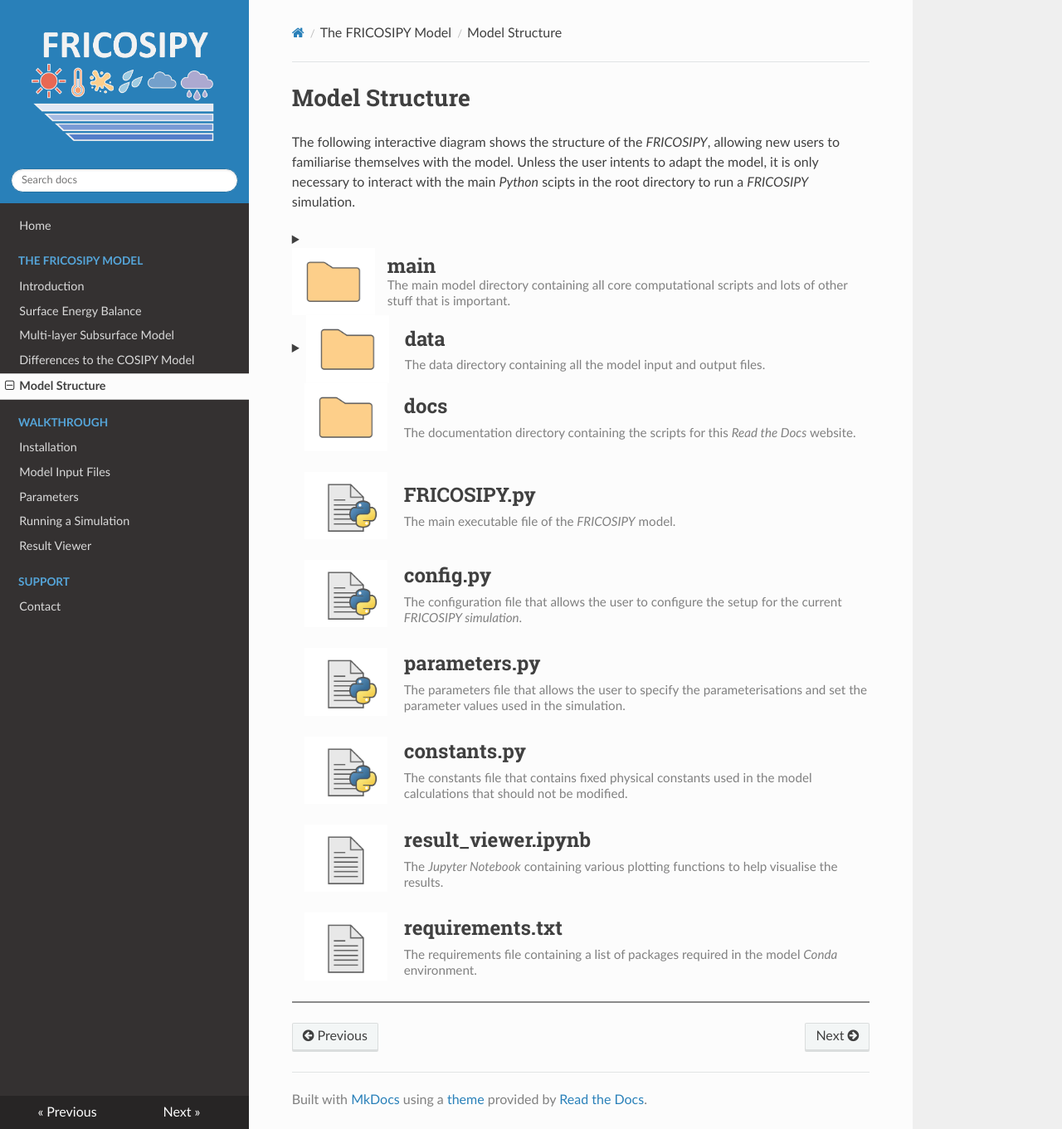
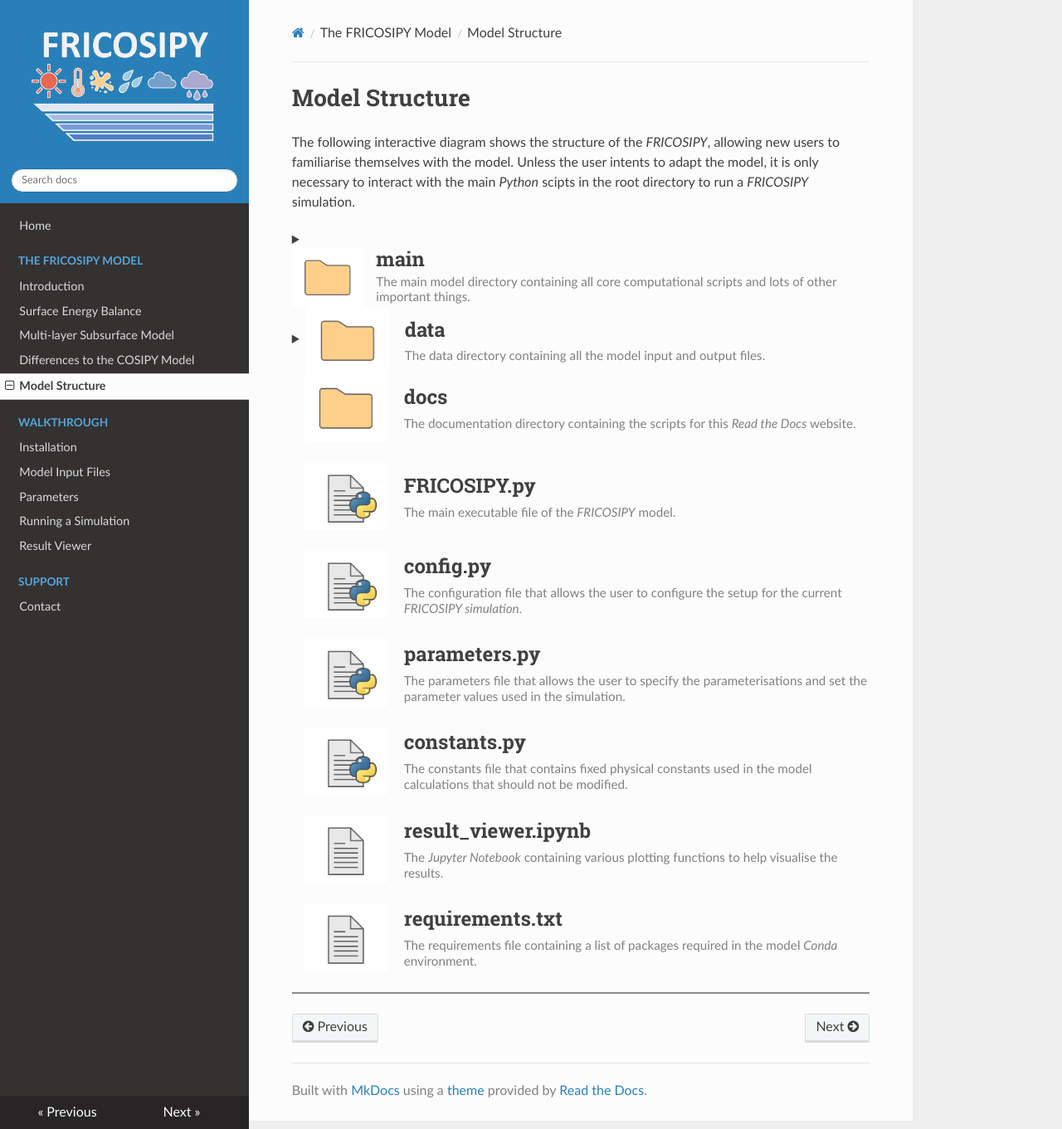
Before and after one commit to MarcusGastaldello/FRICOSIPY, an MkDocs documentation site: the page built from docs/model_structure.md, in a window 1280 px wide and 1361 px high. Shown: the whole window at 83% size. Built offline with MkDocs 1.6.1, drawn with Linux system fonts in a browser that asks for light colours.

Commit message:
Update model_structure.md

```diff
--- a/docs/model_structure.md
+++ b/docs/model_structure.md
@@ -7,7 +7,7 @@ og_description: A schematic diagram showing the model structure of FRICOSIPY
 
 The following interactive diagram shows the structure of the *FRICOSIPY*, allowing new users to familiarise themselves with the model. Unless the user intents to adapt the model, it is only necessary to interact with the main *Python* scipts in the root directory to run a *FRICOSIPY* simulation.
 
-??? "<div style='display: flex; align-items: center; margin-top: -40px; padding-top: 40px;'><img src='https://github.com/MarcusGastaldello/FRICOSIPY/raw/main/docs/icons/Folder.png' width='100' style='margin-right: 15px; flex-shrink: 0;'><div style='line-height: 1.2;'><h2 style='margin: 0;'>main</h2><small style='color: gray; font-size: 0.95em;'>The main model directory containing all core computational scripts and lots of other stuff that is important.</small></div></div>"
+??? "<div style='display: table; border: none; margin: 0; padding: 0;'><div style='display: table-cell; vertical-align: middle; padding-right: 15px;'><img src='https://github.com/MarcusGastaldello/FRICOSIPY/raw/main/docs/icons/Folder.png' width='100' style='display: block;'></div><div style='display: table-cell; vertical-align: middle;'><h2 style='margin: 0; padding: 0; line-height: 1;'>main</h2><div style='margin-top: 8px; color: gray; font-size: 0.95em; line-height: 1.2;'>The main model directory containing all core computational scripts and lots of other important things.</div></div></div>"
 
     <div style="margin-left: 40px;">
     ??? "<div style='display: inline-flex; align-items: center; vertical-align: middle;'><img src='https://github.com/MarcusGastaldello/FRICOSIPY/raw/main/docs/icons/Folder.png' width='100' style='margin-right: 15px; flex-shrink: 0;'><div style='min-width: 0;'><h3 style='margin: 0;'>kernel</h2><small style='display: block; color: gray; margin-top: 8px; font-size: 0.95em; line-height: 1.4;'>(description)</small></div></div>"
```
